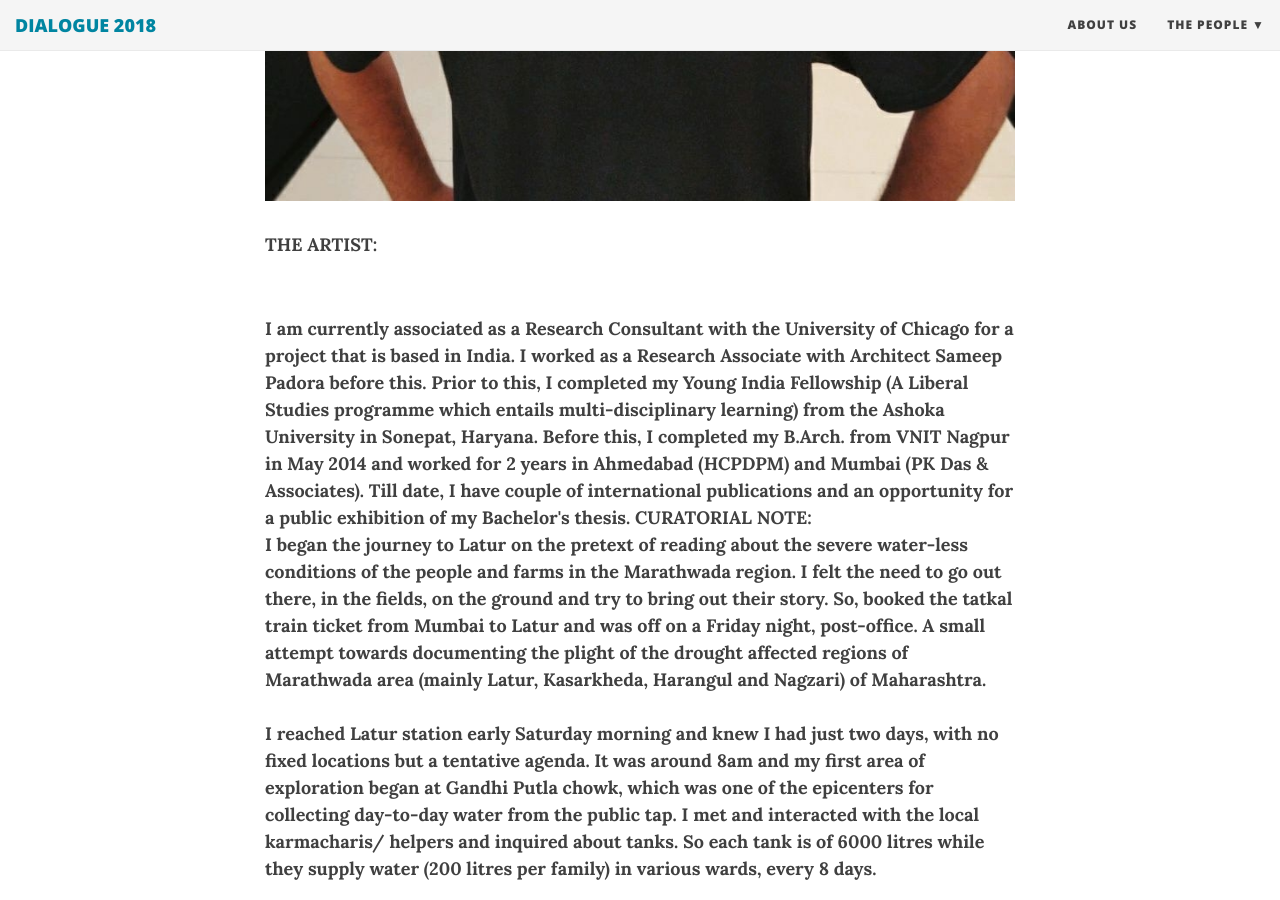
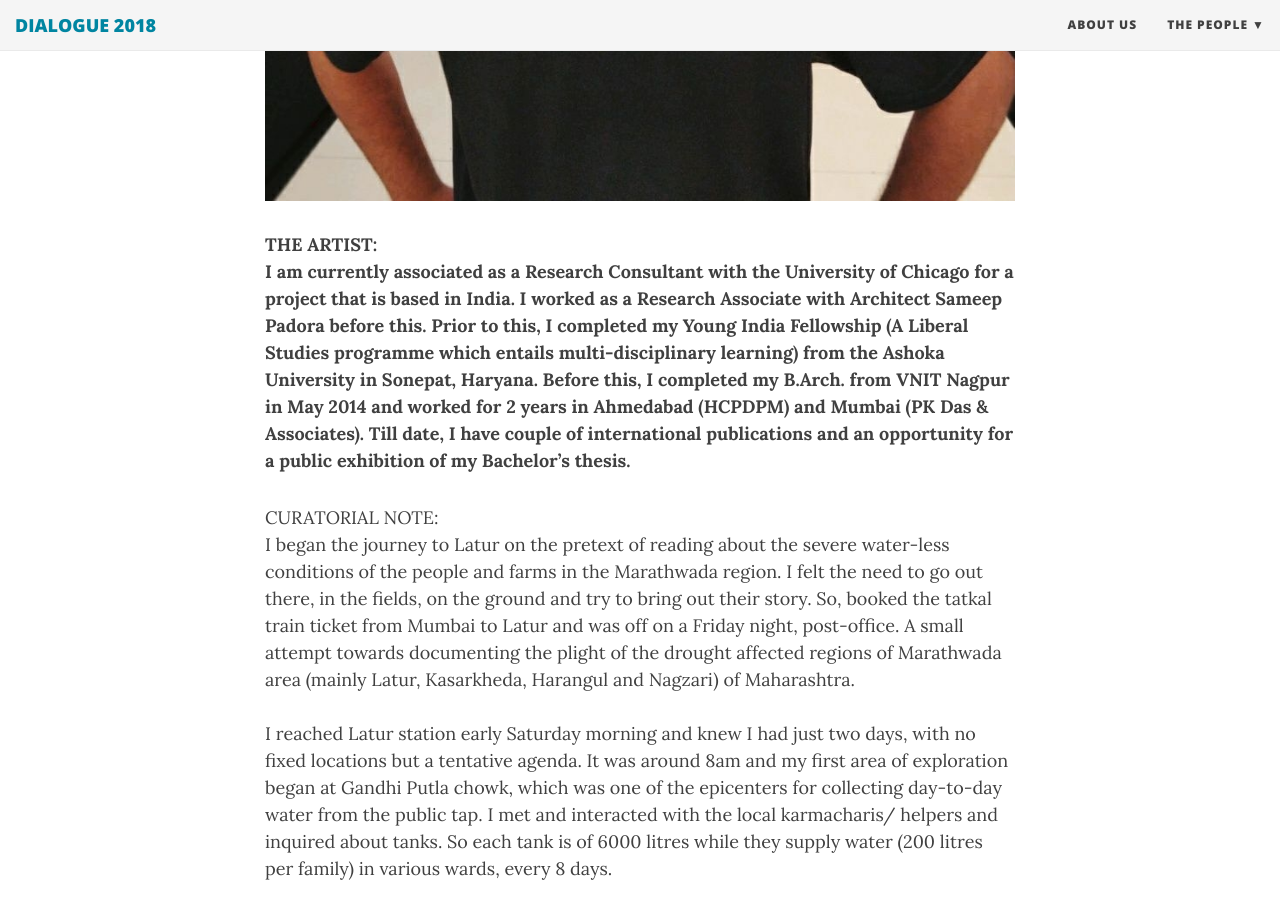
Before and after one commit to dialogue2018/dialogue2018.github.io, a Jekyll site: the page built from _people/01_Rohit_Lahoti.md, in a window 1280 px wide and 900 px high, scrolled down 939 px. Built offline with Jekyll 4.4.1, drawn with Linux system fonts in a browser that asks for light colours; nearby versions of some CDN libraries.

```diff
--- a/_people/01_Rohit_Lahoti.md
+++ b/_people/01_Rohit_Lahoti.md
@@ -9,7 +9,7 @@ image_path: /img/Rohit DP.jpg
 <p align="center">
 <img src="../../img/Rohit DP.jpg"></p>
 
-<p><b>THE ARTIST:<b><p>
+<b>THE ARTIST:<b>
 <br />
 I am currently associated as a Research Consultant with the University of Chicago for a project that is based in India. I worked as a Research Associate with Architect Sameep Padora before this. Prior to this, I completed my Young India Fellowship (A Liberal Studies programme which entails multi-disciplinary learning) from the Ashoka University in Sonepat, Haryana. Before this, I completed my B.Arch. from VNIT Nagpur in May 2014 and worked for 2 years in Ahmedabad (HCPDPM) and Mumbai (PK Das & Associates). Till date, I have couple of international publications and an opportunity for a public exhibition of my Bachelor's thesis.
 
```
